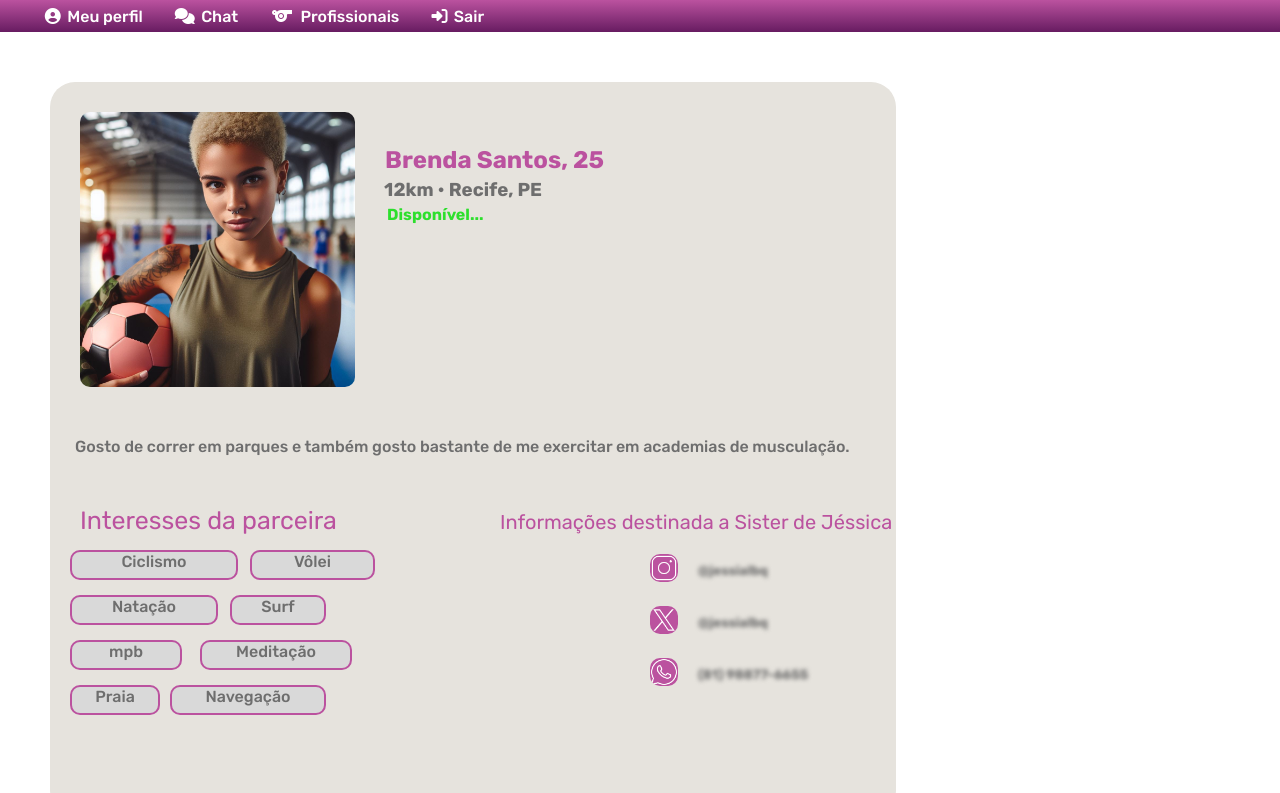
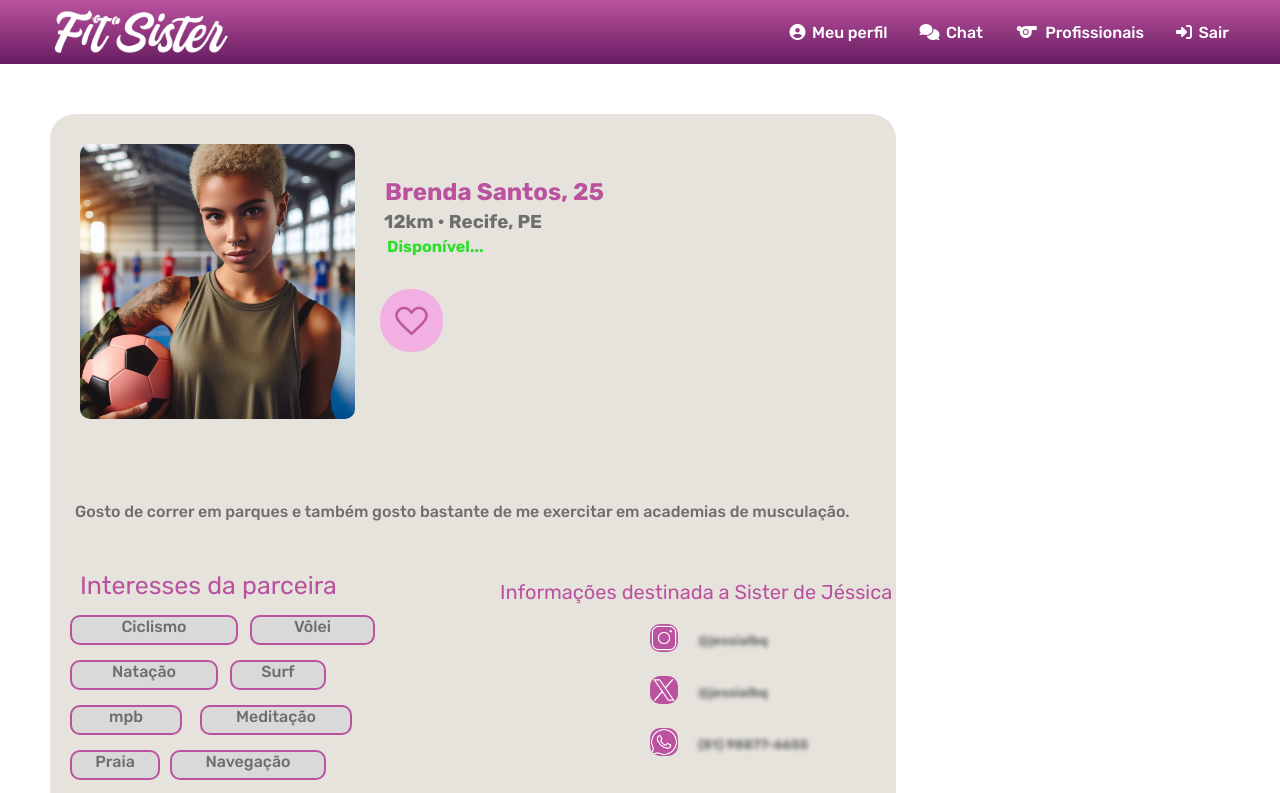
Before and after one commit to gabrielsoarespebr/parceira-de-treino, a React (Vite) app: page /visaoperfil in a window 1280 px wide. Shown: the top 793 px of the page. Built offline with nearby package versions, Linux system fonts and the light colour scheme.

Commit message:
criação visualisar perfil

```diff
--- a/src/pages/VisaoPerfil/VisaoPerfil.css
+++ b/src/pages/VisaoPerfil/VisaoPerfil.css
@@ -42,7 +42,7 @@
 
 .descricao{
     color: #6e6e6e;
-    margin-top: 50px;
+    margin-top: 150px;
     margin-left: 25px;
 }
 
@@ -154,7 +154,7 @@
     color: #BB529F;
     font-weight: normal;
     margin-left: 450px;
-    margin-top: -205px;
+    margin-top: -200px;
     font-size: 20px;
 }
 
@@ -213,3 +213,21 @@
     height: 28px;
     margin-left: 600px;
 }
+
+.coracao{
+    width: 39px;
+    height: 39px;
+}
+
+.match{
+    background-color: #f1b0e1;
+    height: 63px;
+    width: 63px;
+    border-radius: 30px;
+    display: flex;
+    justify-content: center;
+    align-items: center;
+    margin-left: 330px;
+    margin-top: -130px;
+
+}
--- a/src/pages/VisaoPerfil/VisaoPerfil.jsx
+++ b/src/pages/VisaoPerfil/VisaoPerfil.jsx
@@ -6,6 +6,8 @@ import iconeInstagram from "../../assets/icons/icons8-instagram-50.png";
 import iconeWhatsapp from "../../assets/icons/icons8-whatsapp-50.png";
 import iconeTwitter from "../../assets/icons/icons8-twitterx-50.png";
 import parceiroBrenda from "../../assets/image/usuarias/parceira1Brenda.png";
+import iconeCoracao from "../../assets/icons/icons8-coração-48.png"
+
 
 export function VisaoPerfil() {
 
@@ -13,11 +15,17 @@ export function VisaoPerfil() {
     console.log('Path to Whatsapp icon:', iconeWhatsapp);
     console.log('Path to Twitter icon:', iconeTwitter);
     console.log('Path to Parceiro Brenda:', parceiroBrenda);
+    console.log('Pach to coracao icon', iconeCoracao );
 
 
     return (
         <>
            <header>
+        <img
+          src="./src/assets/image/logoBranco.png"
+          alt="Logotipo FitSister"
+          id="logoHeader"
+        />
         <nav>
           <ul className="barraDeNavegacao">
             <li>
@@ -27,7 +35,7 @@ export function VisaoPerfil() {
               </a>
             </li>
             <li>
-                            <a href="">
+              <a href="/chat">
                 <i className="fa-solid fa-comments"></i>
                 <p>Chat</p>
               </a>
@@ -39,7 +47,7 @@ export function VisaoPerfil() {
               </a>
             </li>
             <li>
-                            <a href="">
+              <a href="/home">
                 <i className="fa-solid fa-right-to-bracket"></i>
                 <p>Sair</p>
               </a>
@@ -55,6 +63,11 @@ export function VisaoPerfil() {
                     <h3 className="Localizacao">12km • Recife, PE</h3>
                     <h4 className="disponivel">Disponível...</h4>
                 </div>
+
+                    <div className='match'>
+                    <img className='coracao' src= {iconeCoracao} alt="logoCoracao" />
+                    </div>
+
                 <p className="descricao">
                     Gosto de correr em parques e também gosto bastante de me exercitar em academias de musculação.
                 </p>
```
Lines whose indentation alone changed are shown as unchanged.
